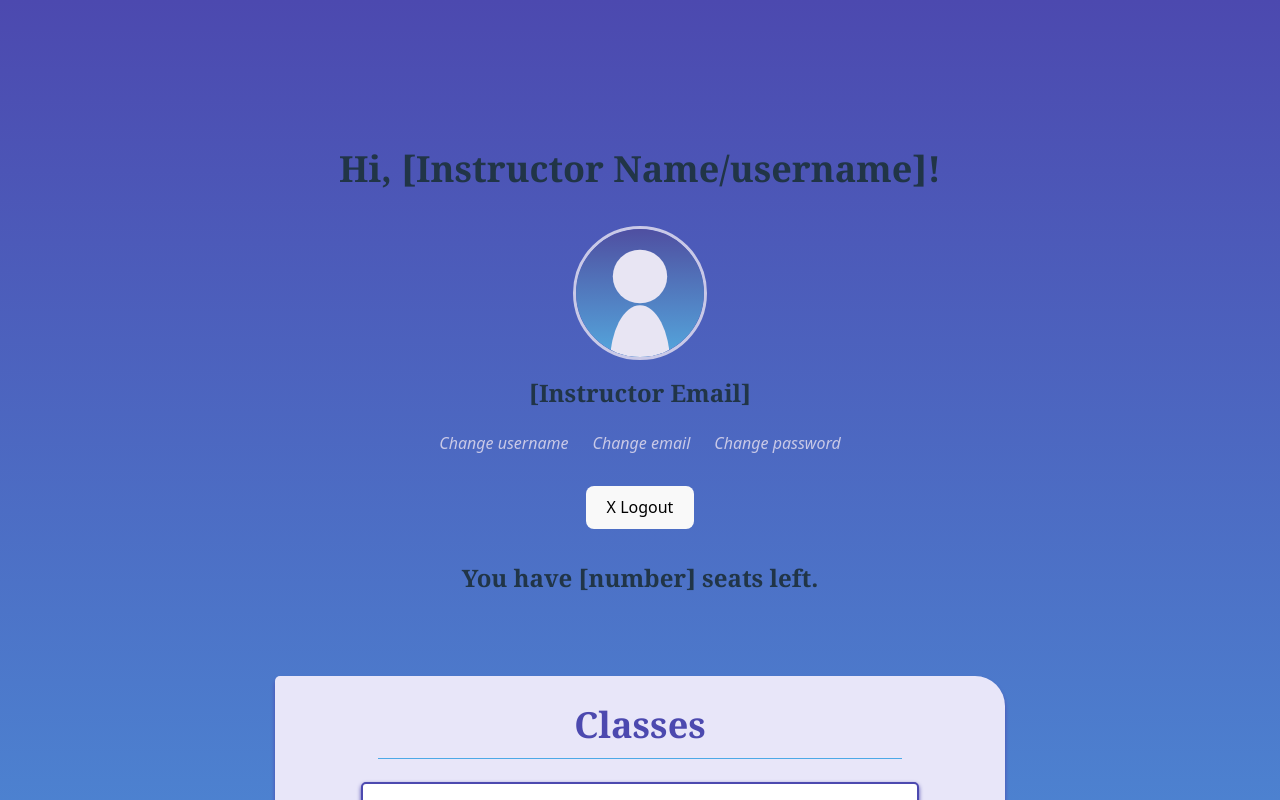
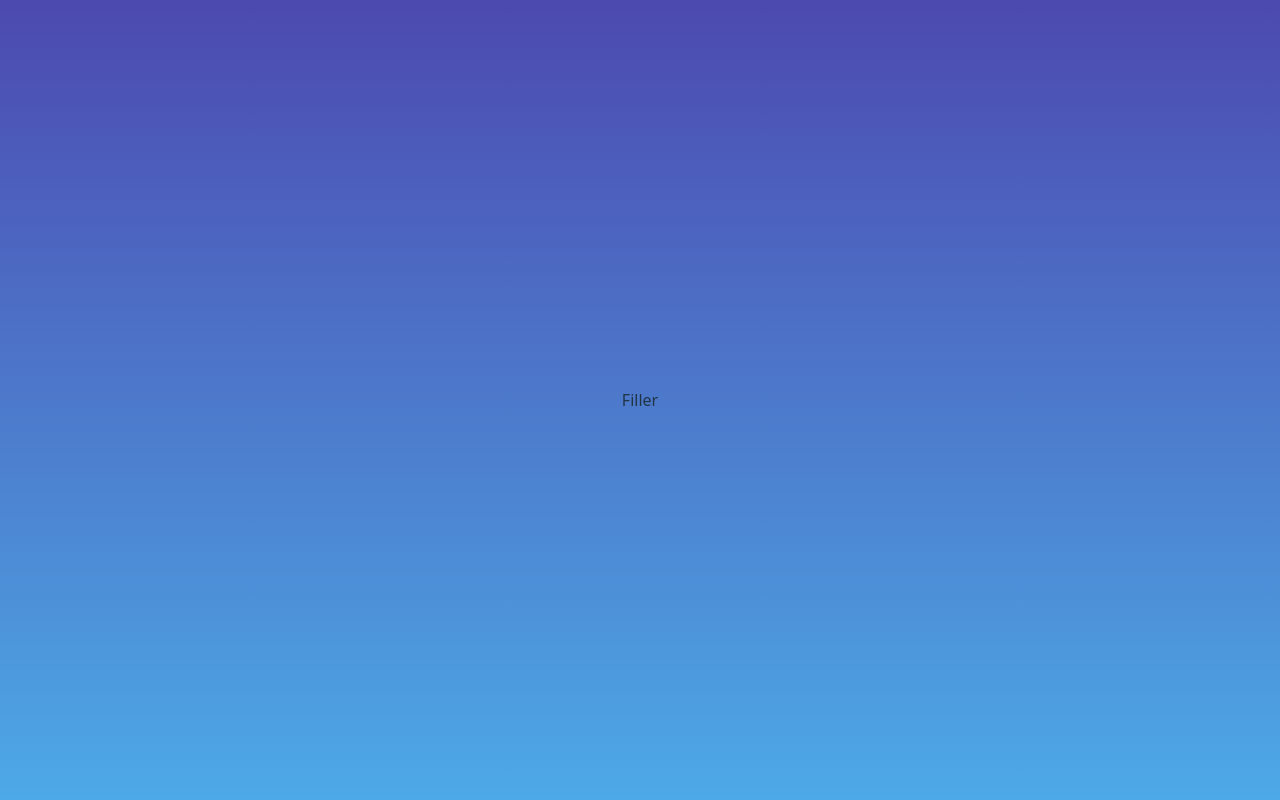
Before and after one commit to videlais/react-testing, a React (Vite) app in the folder my-react-app/: page / in a window 1280 px wide. Shown: the top 800 px of the page. Built offline with nearby package versions, Linux system fonts and the light colour scheme.

Commit message:
added basic components for play

```diff
--- a/my-react-app/src/App.jsx
+++ b/my-react-app/src/App.jsx
@@ -1,14 +1,11 @@
 import './App.css';
 import StudentProfile from './StudentProfile/';
-import Achievement from './StudentProfile/Achievement';
-import InstructorProfile from './InstructorProfile';
-import ClassList from './InstructorProfile/ClassList';
-import StudentList from './InstructorProfile/ClassList/StudentList';
+import Play from './Play';
 
 function App() {
   return (
     <>
-      <InstructorProfile />
+      <Play />
 
     </>
 
--- /dev/null
+++ b/my-react-app/src/Play/index.jsx
@@ -0,0 +1,20 @@
+import "./index.css";
+import React from 'react'; //was import { useState } instead of React
+
+export default function StudentProfile(props) {
+
+    // JavaScript
+    //
+    // First, "counter" is current value
+    // Second, "setCounter" allows us to change it.
+    // const [counter, setCounter] = useState(0);
+
+    return (
+        <>
+
+            <p>Filler</p>
+
+        </>
+
+    );
+}
```
Also changed, not shown: my-react-app/src/Play/Player/Card/index.css (added), my-react-app/src/Play/Player/Card/index.jsx (added), my-react-app/src/Play/Player/Score/index.css (added), my-react-app/src/Play/Player/Score/index.jsx (added), my-react-app/src/Play/Player/index.css (added), my-react-app/src/Play/Player/index.jsx (added), my-react-app/src/Play/Scenario/index.css (added), my-react-app/src/Play/Scenario/index.jsx (added), my-react-app/src/Play/index.css (added), my-react-app/src/assets/CollaborateDraftCatIcon.svg (deleted).
